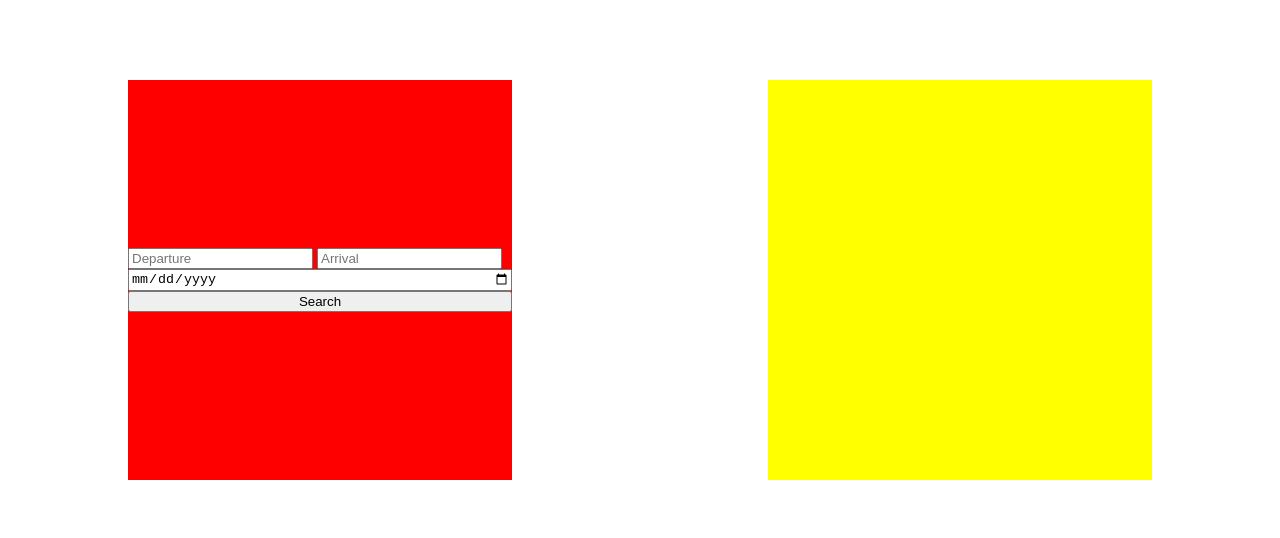
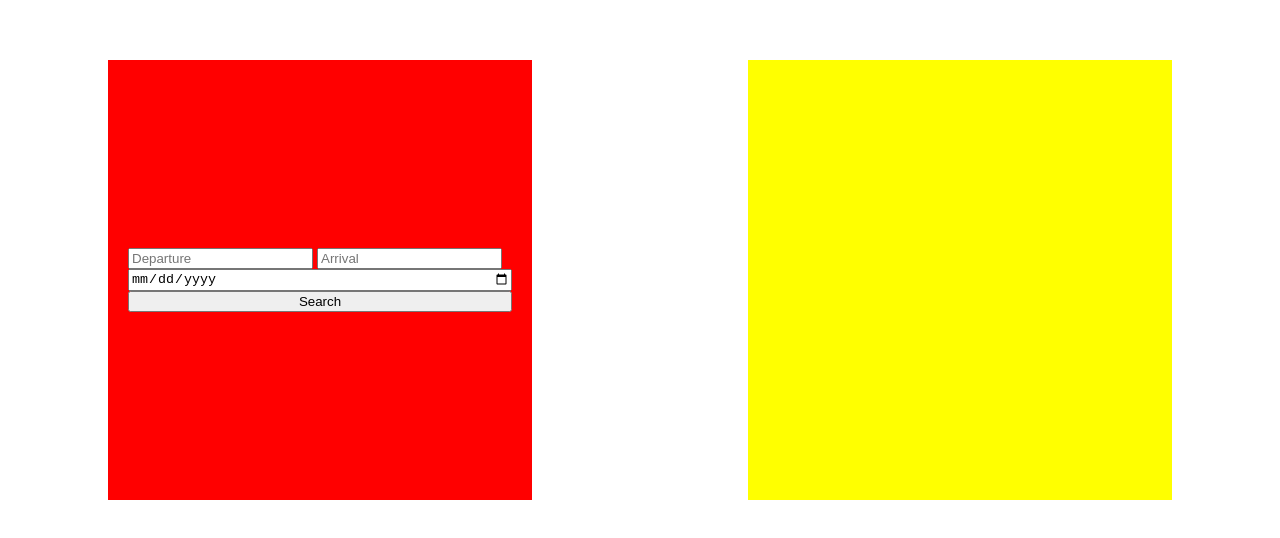
Before and after one commit to leopold-van-der-elst/tickethack-frontend, a plain HTML site: page index.html in a window 1280 px wide. Shown: the part 120-658 px from the top of the page. Drawn offline with Linux system fonts and the light colour scheme.

Commit message:
Add index.css

```diff
--- a/index.css
+++ b/index.css
@@ -14,7 +14,8 @@ body{
     justify-content: center;
     background-color: red;
     width: 30vw;
-    height: 50vh
+    height: 50vh;
+    padding: 20px;
 }
 #container-right {
     display: flex;
@@ -22,6 +23,7 @@ body{
     background-color: yellow;
     width: 30vw;
     height: 50vh;
+    padding: 20px;
 }
 #element-row{
     display: flex;
```
